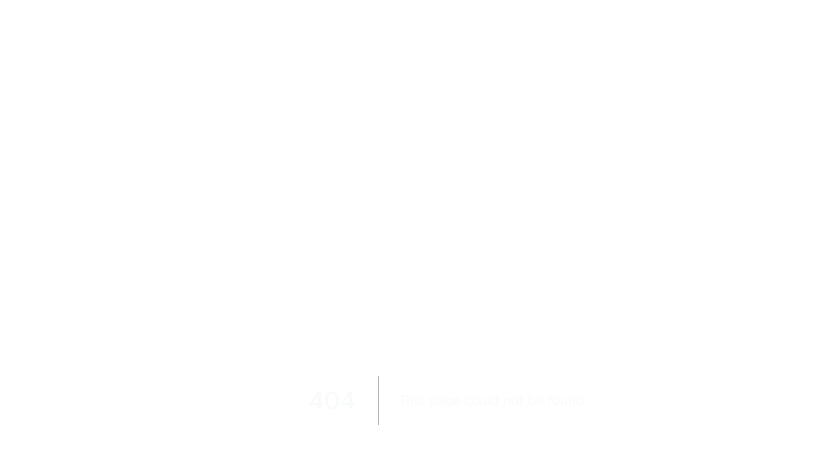
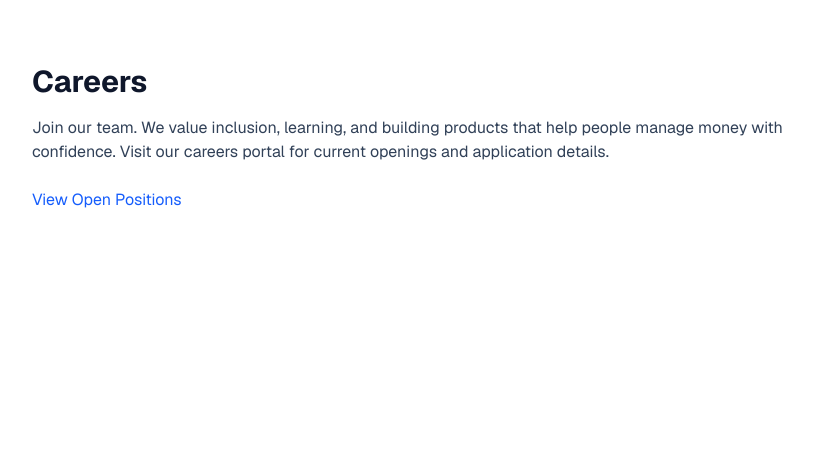
Before and after one commit to Crypticdevs0/v0-mobile-banking-mvp, a Next.js app: page /careers in a window 1280 px wide. Before the commit this address had no page. Shown: the top 464 px of the page, without its empty margins (192-1005 px from the left). Built offline with nearby package versions, Linux system fonts and the light colour scheme.

Commit message:
Careers page
cgen-723eb65c27754c8398c833a6b345239c

```diff
--- /dev/null
+++ b/app/careers/page.tsx
@@ -0,0 +1,18 @@
+import Link from "next/link"
+
+export default function CareersPage() {
+  return (
+    <div className="min-h-screen bg-white py-16">
+      <div className="max-w-4xl mx-auto px-4 sm:px-6 lg:px-8">
+        <h1 className="text-3xl font-bold text-slate-900 mb-4">Careers</h1>
+        <p className="text-slate-700 mb-6">
+          Join our team. We value inclusion, learning, and building products that help people manage money with
+          confidence. Visit our careers portal for current openings and application details.
+        </p>
+        <Link href="/careers" className="text-blue-600 hover:underline">
+          View Open Positions
+        </Link>
+      </div>
+    </div>
+  )
+}
```
